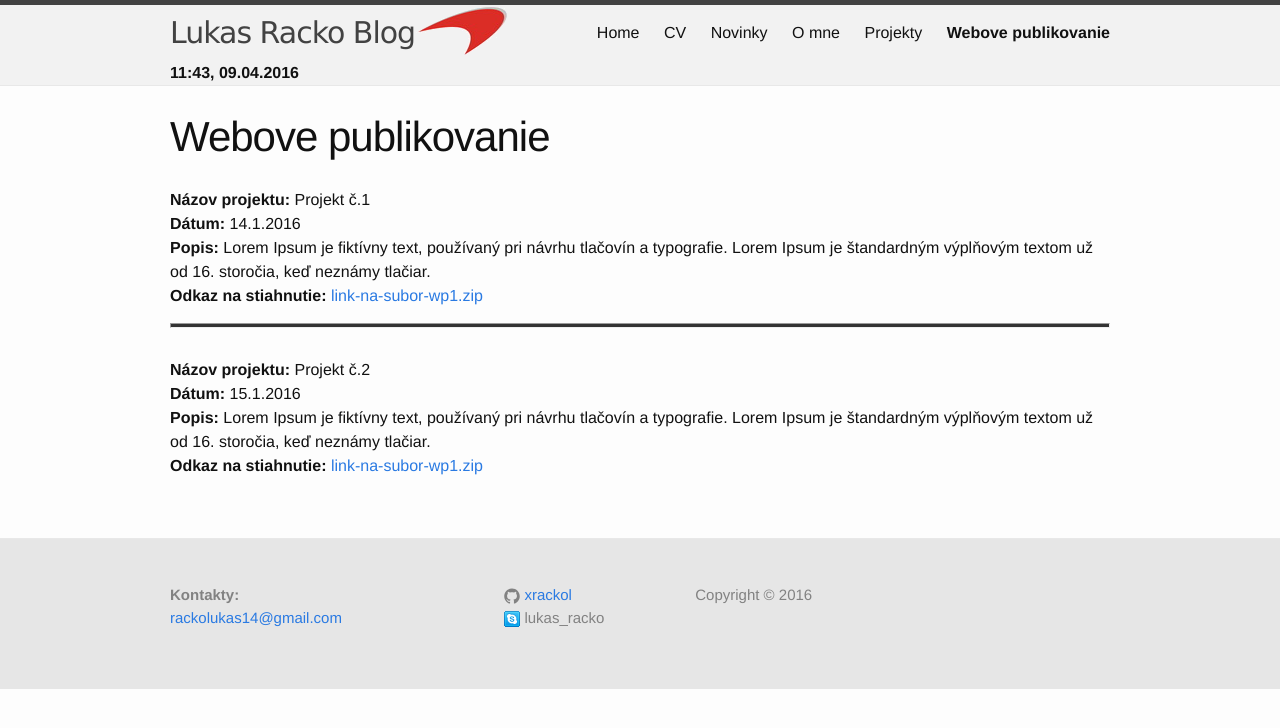
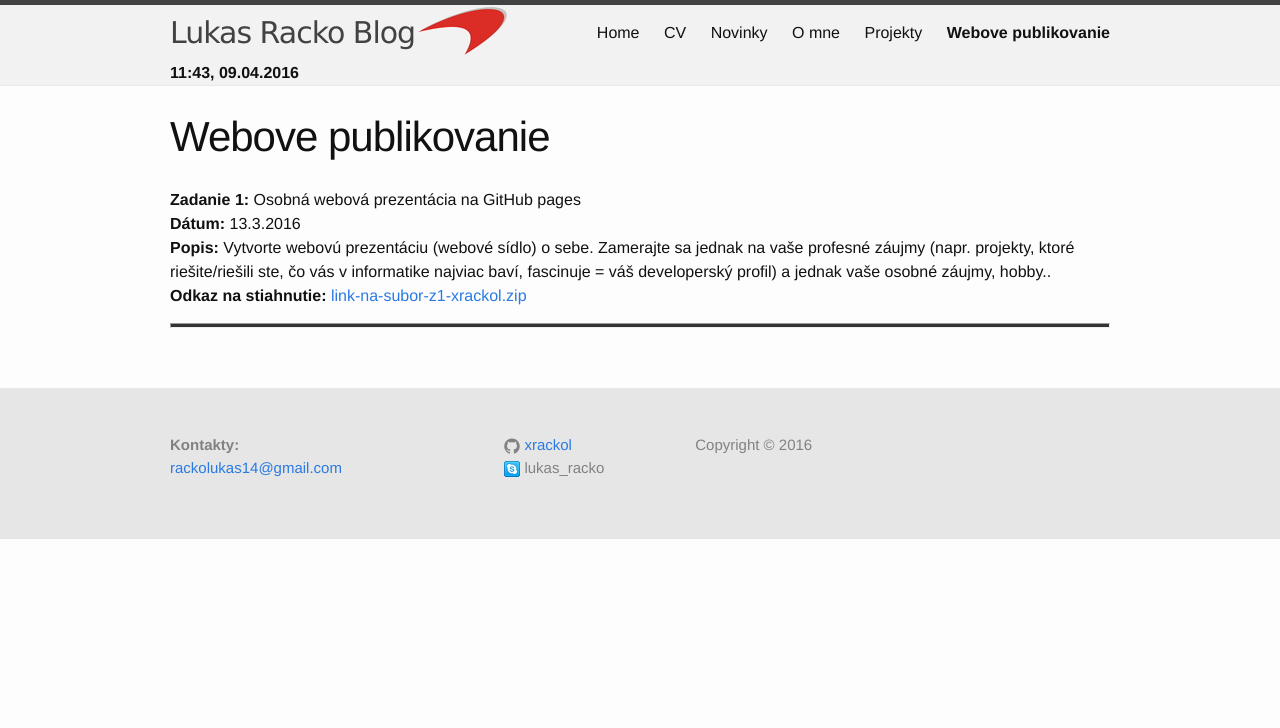
Before and after one commit to xrackol/xrackol.github.io, a Jekyll site: the page built from wp.md, in a window 1280 px wide. Shown: the top 728 px of the page. Built offline with Jekyll 4.4.1, drawn with Linux system fonts in a browser that asks for light colours.

Commit message:
uprava wp.md

```diff
--- a/wp.md
+++ b/wp.md
@@ -3,12 +3,8 @@ layout: page
 title: Webove publikovanie
 permalink: /wp/
 ---
-<b>Názov projektu:</b> Projekt č.1<br/>
-<b>Dátum:</b> 14.1.2016<br/>
-<b>Popis:</b> Lorem Ipsum je fiktívny text, používaný pri návrhu tlačovín a typografie. Lorem Ipsum je štandardným výplňovým textom už od 16. storočia, keď neznámy tlačiar.<br/>
-<b>Odkaz na stiahnutie:</b> <a href="../data/wp1.zip" target="_blank">{{ "LINK na subor WP1.zip" | slugify: 'pretty' }}</a><br/>
+<b>Zadanie 1:</b> Osobná webová prezentácia na GitHub pages<br/>
+<b>Dátum:</b> 13.3.2016<br/>
+<b>Popis:</b> Vytvorte webovú prezentáciu (webové sídlo) o sebe. Zamerajte sa jednak na vaše profesné záujmy (napr. projekty, ktoré riešite/riešili ste, čo vás v informatike najviac baví, fascinuje = váš developerský profil) a jednak vaše osobné záujmy, hobby..<br/>
+<b>Odkaz na stiahnutie:</b> <a href="../data/Z1-xrackol.zip" target="_blank">{{ "LINK na subor Z1-xrackol.zip" | slugify: 'pretty' }}</a><br/>
 <hr class="post">
-<b>Názov projektu:</b> Projekt č.2<br/>
-<b>Dátum:</b> 15.1.2016<br/>
-<b>Popis:</b> Lorem Ipsum je fiktívny text, používaný pri návrhu tlačovín a typografie. Lorem Ipsum je štandardným výplňovým textom už od 16. storočia, keď neznámy tlačiar.<br/>
-<b>Odkaz na stiahnutie:</b> <a href="../data/wp1.zip" target="_blank">{{ "LINK na subor WP1.zip" | slugify: 'pretty' }}</a><br/>
```
